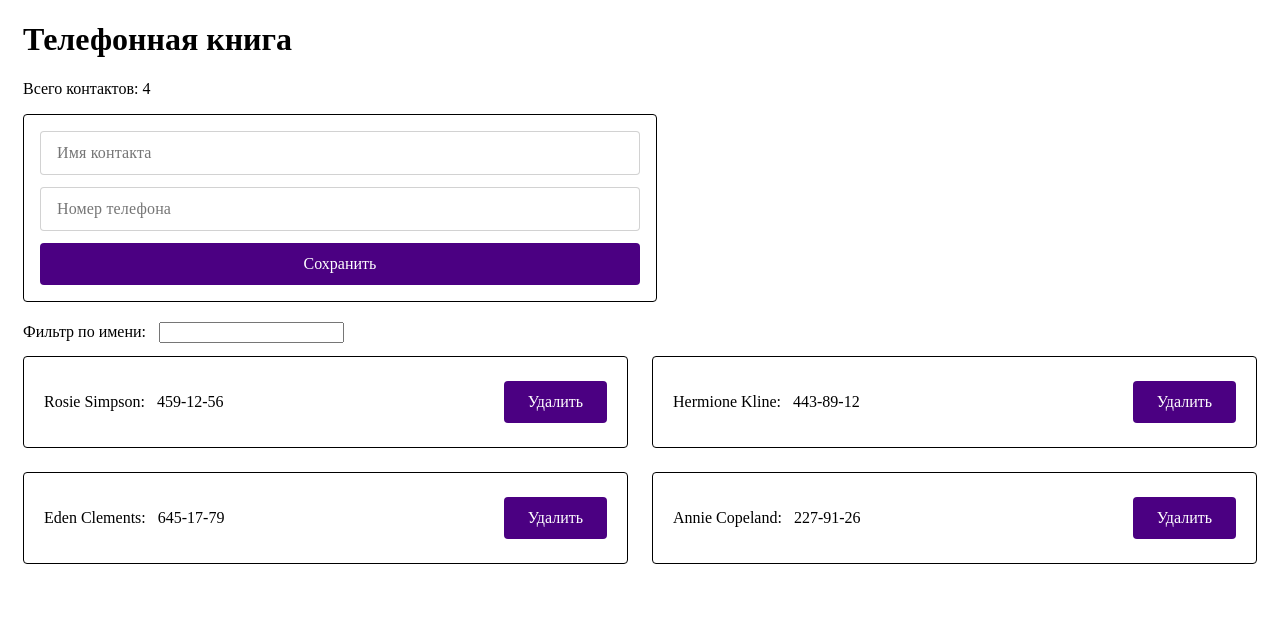
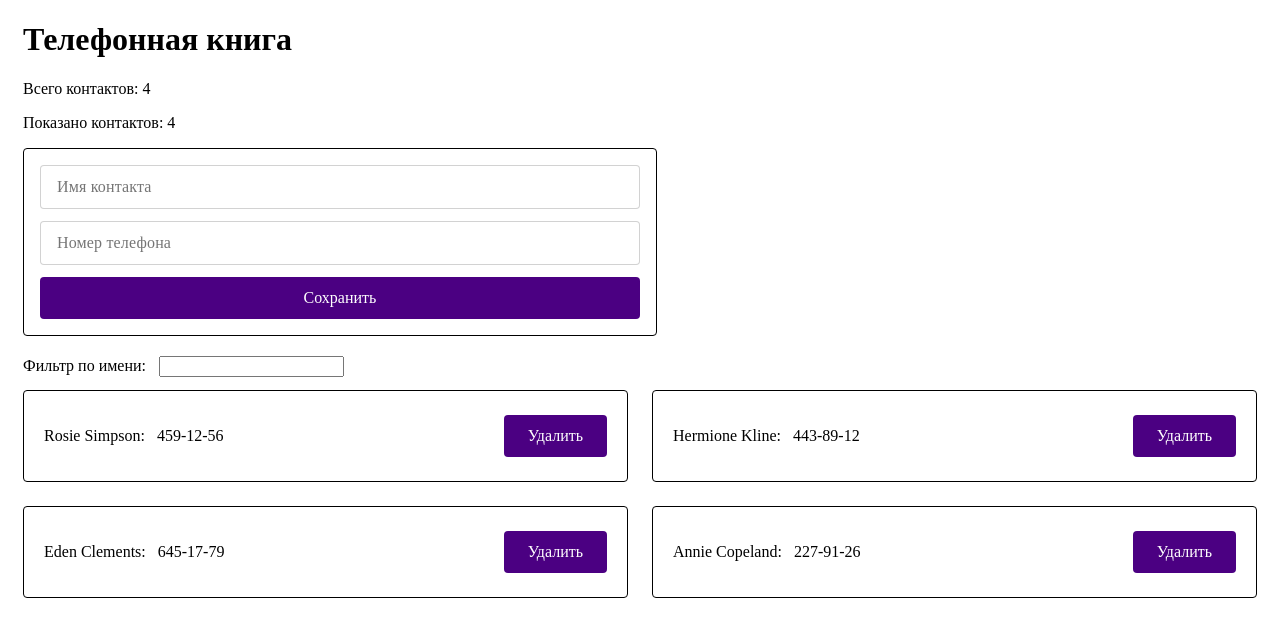
Before and after one commit to massqeen/goit-react-hw-02-phonebook, a React (Create React App) app: page / in a window 1280 px wide. Shown: the top 636 px of the page. Built offline with nearby package versions, Linux system fonts and the light colour scheme; the HTML template or start-up script is replaced by a standard one.

Commit message:
refactored some components, fixed bug in name existence checking

```diff
--- a/src/App.js
+++ b/src/App.js
@@ -5,6 +5,7 @@ import ContactList from './components/ContactList/ContactList';
 import ContactEditor from './components/ContactEditor/ContactEditor';
 import Filter from './components/Filter';
 import initialContacts from './contacts.json';
+import Stats from './components/Stats';
 
 class App extends Component {
   state = {
@@ -14,7 +15,8 @@ class App extends Component {
 
   isContact(name) {
     const { contacts } = this.state;
-    return contacts.filter((contact) => contact.name === name);
+    const repeatedContact = contacts.filter((contact) => contact.name === name);
+    return repeatedContact.length > 0;
   }
 
   addContact = (name, number) => {
@@ -24,8 +26,8 @@ class App extends Component {
       number: number,
     };
 
-    if (this.isContact()) {
-      alert('name is already in contacts');
+    if (this.isContact(name)) {
+      alert(`${name} is already in contacts`);
       return;
     }
 
@@ -54,22 +56,19 @@ class App extends Component {
 
   render() {
     const { contacts, filter } = this.state;
+    const visibleContacts = this.getVisibleContacts();
     const totalContactCount = contacts.length;
-    const visibleContacts = this.getVisibleContacts();
+    const visibleContactCount = visibleContacts.length;
 
     return (
       <Container>
-        {/* TODO: вынести в отдельный компонент */}
-
-        <div>
-          <h1>Телефонная книга</h1>
-          <p>Всего контактов: {totalContactCount}</p>
-        </div>
-
+        <h1>Телефонная книга</h1>
+        <Stats
+          totalContacts={totalContactCount}
+          visibleContacts={visibleContactCount}
+        />
         <ContactEditor onSubmit={this.addContact} />
-
         <Filter value={filter} onChange={this.changeFilter} />
-
         <ContactList
           contacts={visibleContacts}
           onDeleteContact={this.deleteContact}
--- /dev/null
+++ b/src/components/ContactItem/ContactItem.js
@@ -0,0 +1,18 @@
+import React from 'react';
+import styles from './ContactItem.module.css';
+
+const ContactItem = ({ name, number, id, onDeleteContact }) => (
+  <li className={styles.item}>
+    <p className={styles.text}>{name}: </p>
+    <p className={styles.text}>{number}</p>
+    <button
+      type="button"
+      className={styles.btn}
+      onClick={() => onDeleteContact(id)}
+    >
+      Удалить
+    </button>
+  </li>
+);
+
+export default ContactItem;
--- /dev/null
+++ b/src/components/ContactItem/ContactItem.module.css
@@ -0,0 +1,34 @@
+@value indigo,indigo-accent,red,red-accent,green,black,white from '../../styles/_colors.module.css';
+
+.item {
+    position: relative;
+    display: flex;
+    align-items: center;
+    padding: 20px;
+    border: 1px solid black;
+    border-radius: 4px;
+}
+
+.text {
+    margin-right: 12px;
+}
+
+.btn {
+    composes: buttons from '../../styles/_extensions.module.css';
+
+    margin-left: auto;
+    border-radius: 4px;
+    padding: 12px 24px;
+    background-color: indigo;
+    color: white;
+    font-weight: 500;
+}
+
+.btn:hover,
+.btn:focus {
+    background-color: indigo-accent;
+}
+
+.btn:active {
+    box-shadow: 0px 4px 4px rgba(0, 0, 0, 0.15);
+}
--- a/src/components/ContactList/ContactList.js
+++ b/src/components/ContactList/ContactList.js
@@ -1,21 +1,18 @@
 import React from 'react';
 import styles from './ContactList.module.css';
+import ContactItem from '../ContactItem/ContactItem';
 
 const ContactList = ({ contacts, onDeleteContact }) => (
   <ul className={styles.list}>
     {contacts.map(({ id, name, number }) => {
       return (
-        <li key={id} className={styles.item}>
-          <p className={styles.text}>{name}: </p>
-          <p className={styles.text}>{number}</p>
-          <button
-            type="button"
-            className={styles.btn}
-            onClick={() => onDeleteContact(id)}
-          >
-            Удалить
-          </button>
-        </li>
+        <ContactItem
+          key={id}
+          name={name}
+          number={number}
+          onDeleteContact={onDeleteContact}
+          id={id}
+        />
       );
     })}
   </ul>
--- a/src/components/ContactList/ContactList.module.css
+++ b/src/components/ContactList/ContactList.module.css
@@ -1,5 +1,3 @@
-@value indigo,indigo-accent,red,red-accent,green,black,white from '../../styles/_colors.module.css';
-
 .list {
   composes: lists from '../../styles/_extensions.module.css';
 
@@ -8,36 +6,3 @@
   grid-template-columns: repeat(auto-fill, minmax(400px, 1fr));
   grid-gap: 24px;
 }
-
-.item {
-  position: relative;
-  display: flex;
-  align-items: center;
-  padding: 20px;
-  border: 1px solid black;
-  border-radius: 4px;
-}
-
-.text {
-  margin-right: 12px;
-}
-
-.btn {
-  composes: buttons from '../../styles/_extensions.module.css';
-
-  margin-left: auto;
-  border-radius: 4px;
-  padding: 12px 24px;
-  background-color: indigo;
-  color: white;
-  font-weight: 500;
-}
-
-.btn:hover,
-.btn:focus {
-  background-color: indigo-accent;
-}
-
-.btn:active {
-  box-shadow: 0px 4px 4px rgba(0, 0, 0, 0.15);
-}
--- /dev/null
+++ b/src/components/Stats.js
@@ -0,0 +1,10 @@
+import React from 'react';
+import PropTypes from 'prop-types';
+
+const Stats = ({ totalContacts, visibleContacts }) => (
+  <div>
+    <p>Всего контактов: {totalContacts}</p>
+    <p>Показано контактов: {visibleContacts}</p>
+  </div>
+);
+export default Stats;
```
